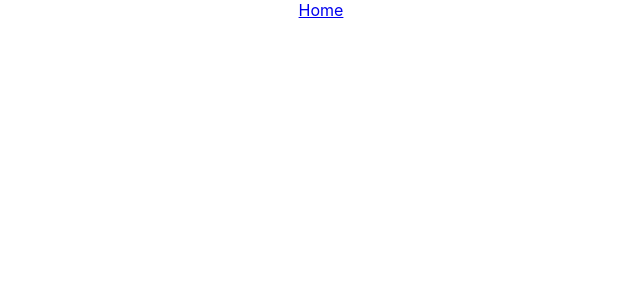
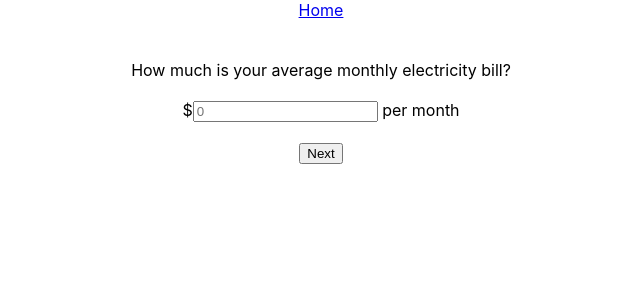
Before and after one commit to hiddencilantro/the-nobrac-initiative, a React (Create React App) app: page /survey/utility/electricity in a window 1280 px wide. Shown: the top 300 px of the page, without its empty margins (319-959 px from the left). Built offline with nearby package versions, Linux system fonts and the light colour scheme.

Commit message:
added survey/utility/electricity

```diff
--- a/src/components/Survey.js
+++ b/src/components/Survey.js
@@ -1,7 +1,7 @@
 import { Routes, Route } from 'react-router-dom';
 // import Categories from './survey/Categories'
 import Transport from './survey/transport/Transport';
-import Energy from './survey/energy/Energy';
+import Utility from './survey/utility/Utility.js';
 import { useState } from 'react';
 // import { useDispatch } from 'react-redux';
 
@@ -70,6 +70,13 @@ function Survey() {
             "distance_unit": "mi"
         }
     });
+    const [electricity, setElectricity] = useState({
+        "emission_factor": "electricity-energy_source_electricity",
+        "parameters": {
+            "money": 0,
+            "money_unit": "usd"
+        }
+    });
 
     // const dispatch = useDispatch();
 
@@ -96,8 +103,9 @@ function Survey() {
                         mediumFlight={mediumFlight.parameters.distance} setMediumFlight={setMediumFlight}
                         longFlight={longFlight.parameters.distance} setLongFlight={setLongFlight} />} />
                 <Route
-                    path="energy/*"
-                    element={<Energy />} />
+                    path="utility/*"
+                    element={<Utility
+                        electricity={electricity.parameters.money} setElectricity={setElectricity} />} />
             </Routes>
         </div>
     );
--- a/src/components/survey/energy/Energy.js
+++ /dev/null
@@ -1,11 +0,0 @@
-import { Routes, Route } from 'react-router-dom';
-
-function Energy() {
-    return (
-        <div>
-            ENERGY SURVEY
-        </div>
-    );
-}
-
-export default Energy;
--- /dev/null
+++ b/src/components/survey/utility/Utility.js
@@ -0,0 +1,15 @@
+import { Routes, Route } from 'react-router-dom';
+import ElectricityForm from './forms/ElectricityForm';
+
+function Utility({electricity, setElectricity}) {
+    return (
+        <Routes>
+            <Route
+                path="electricity"
+                element={<ElectricityForm
+                    electricity={electricity} setElectricity={setElectricity} />} />
+        </Routes>
+    );
+}
+
+export default Utility;
--- /dev/null
+++ b/src/components/survey/utility/forms/ElectricityForm.js
@@ -0,0 +1,30 @@
+import { useNavigate } from 'react-router-dom';
+
+function ElectricityForm({electricity, setElectricity}) {
+    const navigate = useNavigate();
+
+    const handleSubmit = e => {
+        e.preventDefault();
+        if(isNaN(electricity)) {
+            setElectricity(pS => ({...pS, parameters: {...pS.parameters, money: 0}}));
+        };
+        navigate('/survey/utility/natural-gas');
+    };
+
+    return (
+        <form onSubmit={handleSubmit}>
+            <label htmlFor="electricity-money-input">How much is your average monthly electricity bill?</label>
+            <br /><br />
+            $<input
+                type="number"
+                id="electricity-money-input"
+                placeholder="0"
+                value={(electricity === 0 || isNaN(electricity)) ? "" : electricity}
+                onChange={e => setElectricity(pS => ({...pS, parameters: {...pS.parameters, money: (e.target.valueAsNumber*12)}}))} /> per month
+            <br /><br />
+            <input type="submit" value="Next"/>
+        </form>
+    );
+}
+
+export default ElectricityForm;
```
